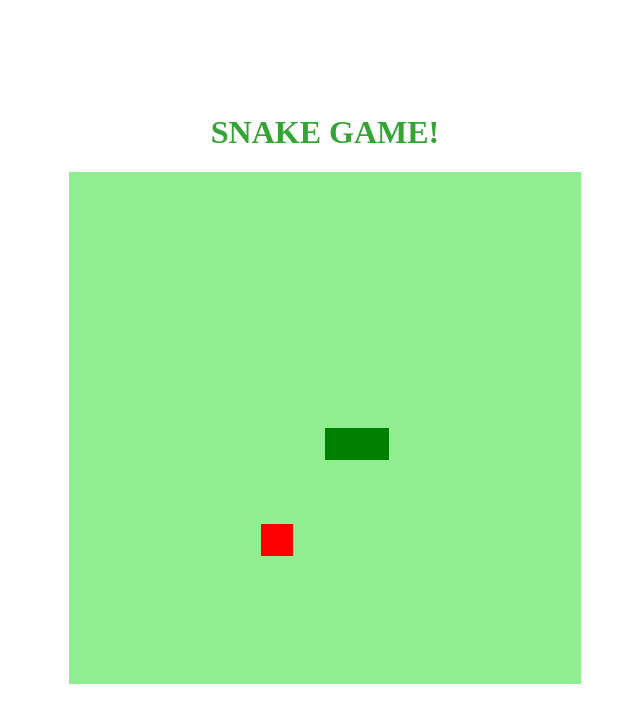
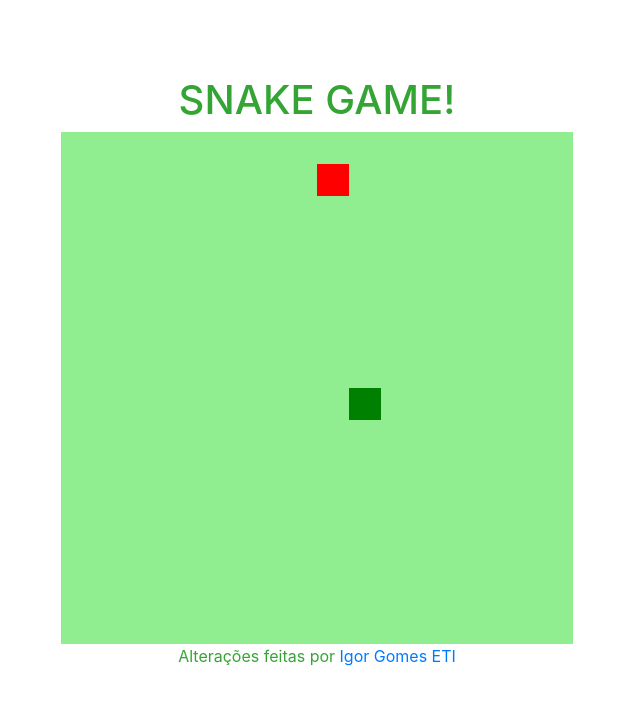
Before and after one commit to wizardigor/DIO-SnakeGame, a plain HTML site: page index.html in a window 1280 px wide. Shown: the whole page, without its empty margins (291-931 px from the left). Drawn offline with nearby package versions, Linux system fonts and the light colour scheme.

Commit message:
refactor: add bootstrap

```diff
--- a/index.html
+++ b/index.html
@@ -1,15 +1,34 @@
 <!DOCTYPE html>
-<html lang="en">
+<html lang="pt-br">
 <head>
     <meta charset="UTF-8">
     <meta name="viewport" content="width=device-width, initial-scale=1.0">
     <meta http-equiv="X-UA-Compatible" content="ie=edge">
+    <!-- Bootstrap -->
+    <link rel="stylesheet" href="https://cdn.jsdelivr.net/npm/bootstrap@4.6.1/dist/css/bootstrap.min.css" integrity="sha384-zCbKRCUGaJDkqS1kPbPd7TveP5iyJE0EjAuZQTgFLD2ylzuqKfdKlfG/eSrtxUkn" crossorigin="anonymous">
+
     <title>Snake Game</title>
     <link rel="stylesheet" href="style.css">
     <script defer src="script.js"></script>
 </head>
 <body>
-    <h1>SNAKE GAME!</h1>
-    <canvas id="snake" width="512" height="512"></canvas>
+    <div class="container">
+        <header>
+            <h1 class="text-center">SNAKE GAME!</h1>
+        </header>
+        <div class="row justify-content-center">
+            <canvas id="snake" width="512" height="512"></canvas>
+        </div>
+    </div>
+
+    <footer>
+        <p>
+            Alterações feitas por <a href="https://igorgomes.eti.br" target="_blank" rel="noopener noreferrer">Igor Gomes ETI</a>
+        </p>
+    </footer>
+
+    <script src="https://cdn.jsdelivr.net/npm/jquery@3.5.1/dist/jquery.slim.min.js" integrity="sha384-DfXdz2htPH0lsSSs5nCTpuj/zy4C+OGpamoFVy38MVBnE+IbbVYUew+OrCXaRkfj" crossorigin="anonymous"></script>
+<script src="https://cdn.jsdelivr.net/npm/popper.js@1.16.1/dist/umd/popper.min.js" integrity="sha384-9/reFTGAW83EW2RDu2S0VKaIzap3H66lZH81PoYlFhbGU+6BZp6G7niu735Sk7lN" crossorigin="anonymous"></script>
+<script src="https://cdn.jsdelivr.net/npm/bootstrap@4.6.1/dist/js/bootstrap.min.js" integrity="sha384-VHvPCCyXqtD5DqJeNxl2dtTyhF78xXNXdkwX1CZeRusQfRKp+tA7hAShOK/B/fQ2" crossorigin="anonymous"></script>
 </body>
 </html>
```
